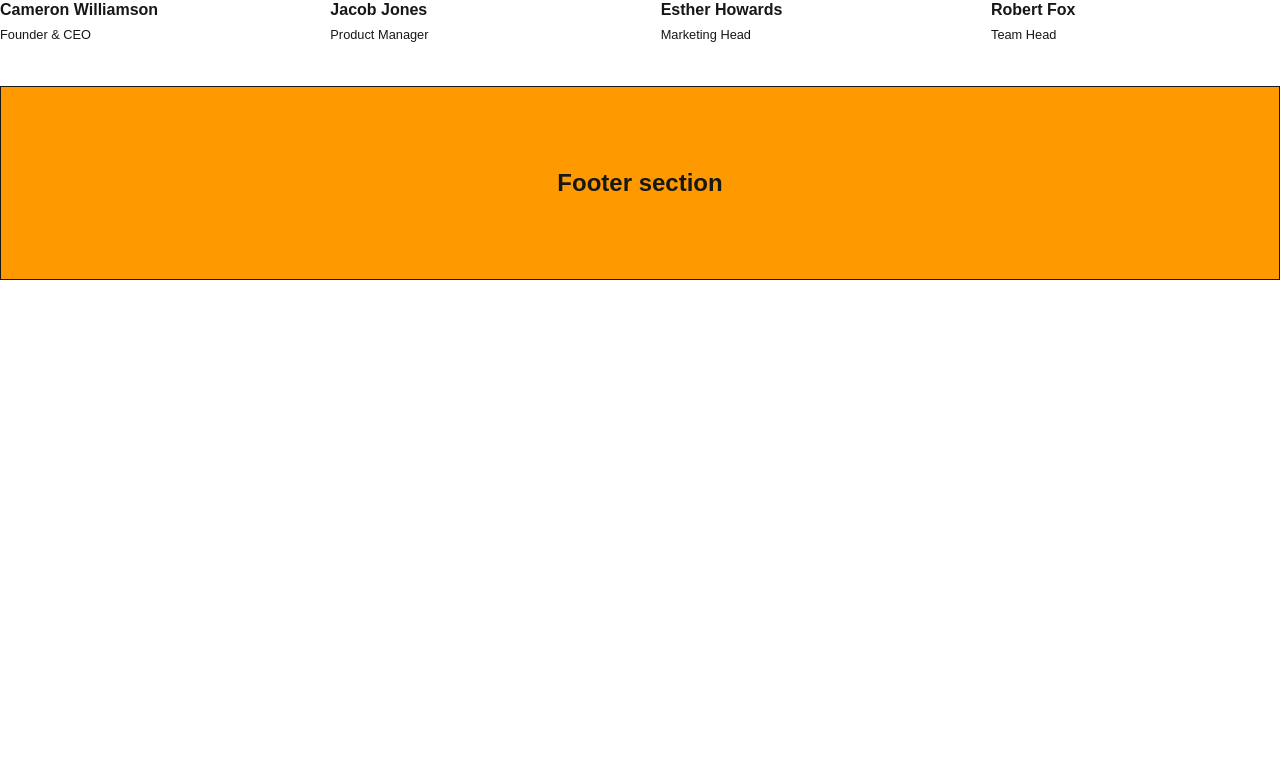
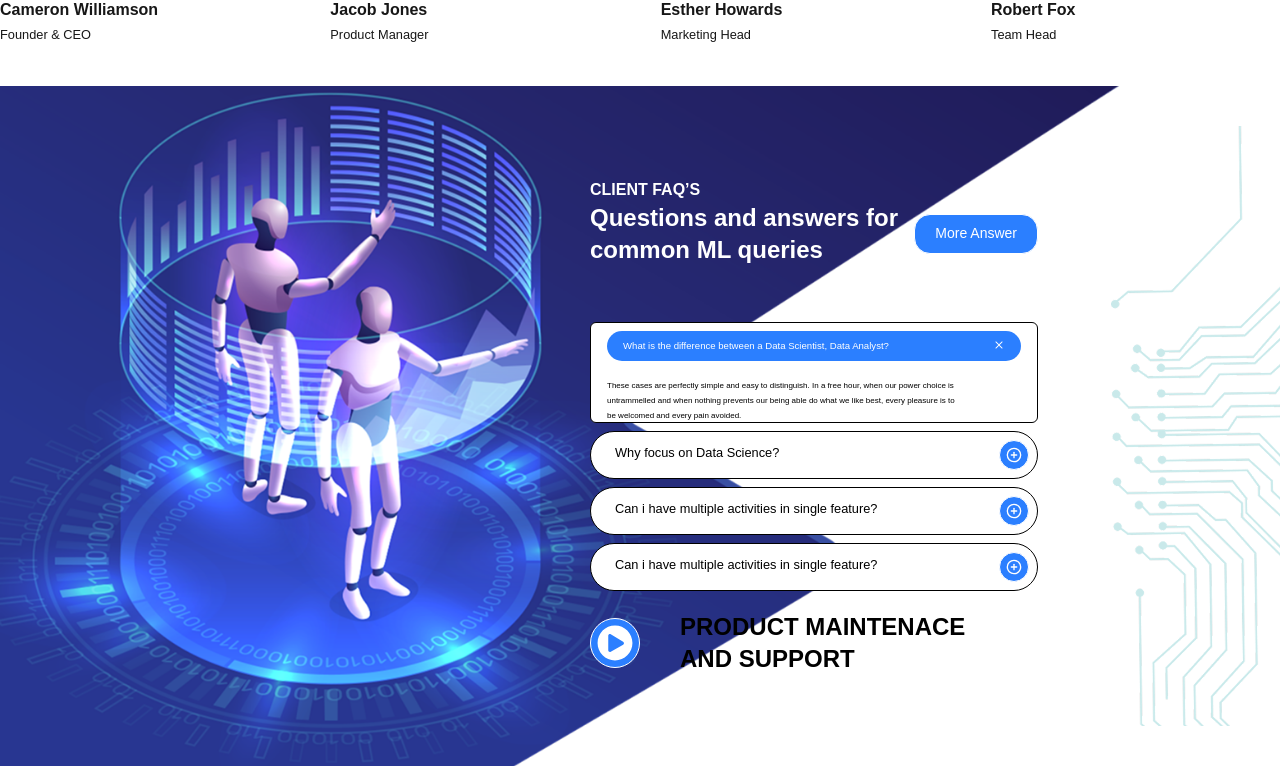
Before and after one commit to AnasAhmedFND/Bighlo, a Next.js app: page / in a window 1280 px wide. Shown: the part 2734-3500 px from the top of the page. Before the commit the page ends 3014 px from the top, so only its background shows below. Built offline with nearby package versions, Linux system fonts and the light colour scheme.

Commit message:
support section done

```diff
--- /dev/null
+++ b/src/Compunents/Home/Support.jsx
@@ -0,0 +1,65 @@
+import React from 'react'
+import { FiPlusCircle } from "react-icons/fi";
+import { FaPlayCircle } from "react-icons/fa";
+import { RxCross2 } from "react-icons/rx";
+
+const Support = () => {
+  return (
+    <>
+        <section className='py-10  ' style={{backgroundImage:"url('/home/bgai.png') ",
+            backgroundSize: "cover",
+            backgroundPosition: "center",
+            backgroundRepeat: "no-repeat",
+        }}>
+
+         <div className="flex  justify-between">
+        <div className=" text-white w-[35%]  ml-[590px] flex flex-col justify-center">
+            <p className='font-bold' >CLIENT FAQ’S</p>
+            <div className="flex  justify-between items-center">
+            <h4 className='text-2xl font-bold '>Questions and answers for <br /> common ML queries</h4>
+            <button className='border rounded-2xl bg-blue-500 text-white px-5 py-2 text-[14px] h-[40px] '>More Answer</button>
+
+            </div>
+            <div className="border bg-white text-black rounded-md px-4 mt-14 ">
+            <p className='text-[12px] flex justify-between py-2 rounded-full px-4 bg-blue-500 text-white mt-2'>  <small>    What is the difference between a Data Scientist, Data Analyst?  </small><RxCross2 /></p>
+            <p className='text-[10px] mt-4 ' ><small> These cases are perfectly simple and easy to distinguish. In a free hour, when our power choice is <br />
+            untrammelled and when nothing prevents our being able do what we like best, every pleasure is to <br />
+            be welcomed and every pain avoided. </small></p>
+
+            </div>
+
+
+            <div className="flex border py-2 justify-between px-2 bg-white text-black rounded-full pl-6 mt-2">
+                <p className=''> <small>Why focus on Data Science? </small> </p>
+                <p className='border rounded-full bg-blue-500 w-[30px] h-[30px] flex items-center justify-center  text-white font-bold '><FiPlusCircle /></p>
+            </div>
+
+            <div className="flex border py-2 justify-between px-2 bg-white text-black rounded-full mt-2 pl-6">
+                <p><small>Can i have multiple activities in single feature? </small> </p>
+                <p className='border rounded-full bg-blue-500 w-[30px] h-[30px] flex items-center justify-center  text-white font-bold '><FiPlusCircle /></p>
+            </div>
+
+             <div className="flex border py-2 justify-between px-2 bg-white text-black rounded-full mt-2 pl-6">
+                <p><small> Can i have multiple activities in single feature? </small></p>
+                <p className='border rounded-full bg-blue-500 w-[30px] h-[30px] flex items-center justify-center  text-white font-bold '><FiPlusCircle /></p>
+            </div>
+
+            <div className="flex items-center mt-5 gap-10 ">
+                <p className='text-4xl font-bold border w-[50px] h-[50px] rounded-full bg-blue-500 flex items-center justify-center '><FaPlayCircle /></p>
+                <h3 className='font-bold text-black text-2xl'>PRODUCT MAINTENACE <br /> AND SUPPORT</h3>
+
+            </div>
+
+        </div>
+         <div className="">
+                <img className='flex justify-end h-[600px]' src="/home/side.png" alt="background" />
+            </div>
+
+        </div>
+
+      </section>
+    </>
+  )
+}
+
+export default Support
--- a/src/app/page.js
+++ b/src/app/page.js
@@ -1,6 +1,7 @@
 import About_h from "@/Compunents/Home/About_h";
 import Hero from "@/Compunents/Home/Hero";
 import Project from "@/Compunents/Home/Project";
+import Support from "@/Compunents/Home/Support";
 import Team from "@/Compunents/Home/Team";
 import Technology from "@/Compunents/Home/Technology";
 import Navbar from "@/Compunents/Navbar";
@@ -15,6 +16,7 @@ export default function Home() {
     <About_h/>
     <Project/>
     <Team/>
+    <Support/>
 
     </>
   );
```
